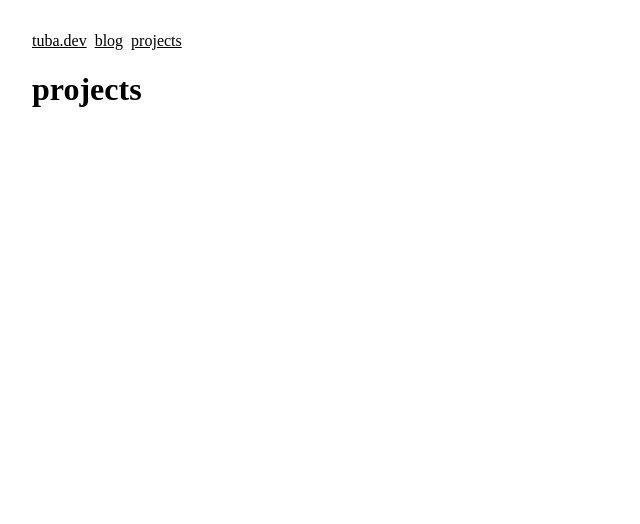
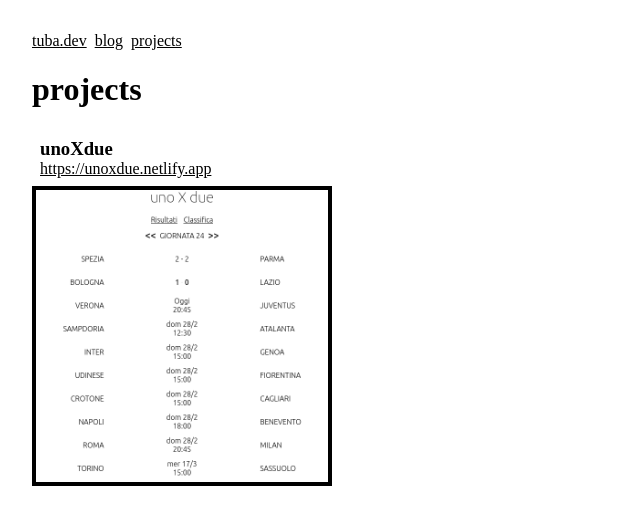
Before and after one commit to abluetuba/gatsby-site, a Gatsby site: page /projects in a window 1280 px wide. Shown: the whole page, without its empty margins (0-640 px from the left). Built offline with nearby package versions, Linux system fonts and the light colour scheme; Gatsby itself is replaced by a stand-in of ours.

Commit message:
feat: add hardcoded project

```diff
--- /dev/null
+++ b/src/components/card.js
@@ -0,0 +1,29 @@
+import React from "react";
+import Img from "gatsby-image";
+import styled from "styled-components";
+import { graphql } from "gatsby";
+
+const Card = styled.div`
+  h3 {
+    margin-bottom: 0;
+    margin-top: 0;
+  }
+  div {
+    padding: 0.5rem;
+  }
+  img {
+    border: 4px solid black;
+  }
+`;
+
+export default ({ title, image, link }) => {
+  return (
+    <Card>
+      <div>
+        <h3>{title}</h3>
+        {link && <a href={link}>https://unoxdue.netlify.app</a>}
+      </div>
+      {image && <Img fixed={image} />}
+    </Card>
+  );
+};
--- a/src/pages/projects.js
+++ b/src/pages/projects.js
@@ -1,12 +1,30 @@
 import React from "react";
 import Layout from "../components/layout";
 import SEO from "../components/seo";
+import Card from "../components/card";
 
-export default function projects() {
+export default function projects({ data }) {
   return (
     <Layout>
       <SEO title="projects" />
       <h1>projects</h1>
+      <Card
+        title="unoXdue"
+        link="https://unoxdue.netlify.app"
+        image={data.file.childImageSharp.fixed}
+      />
     </Layout>
   );
 }
+
+export const imageQuery = graphql`
+  query ImageQuery {
+    file(relativePath: { eq: "unoxdue.png" }) {
+      childImageSharp {
+        fixed(width: 300, height: 300) {
+          ...GatsbyImageSharpFixed
+        }
+      }
+    }
+  }
+`;
```
Also changed, not shown: src/images/unoxdue.png (added).
